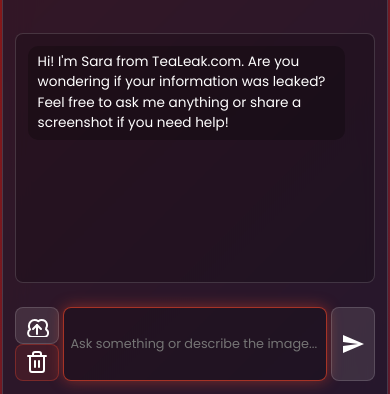
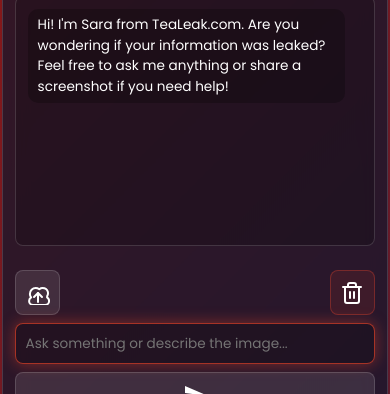
Before and after one commit to AppleLamps/tealeak, a website built with Vite: page index.html in a window 390 px wide. Shown: the part 204-598 px from the top of the page. Built offline with nearby package versions, Linux system fonts and the light colour scheme; no server answers.

Commit message:
Add files via upload

```diff
--- a/src/styles.css
+++ b/src/styles.css
@@ -344,19 +344,35 @@
     }
 
     #chat-form {
-        gap: 0.25rem;
-        flex-wrap: wrap;
+        gap: 0.5rem;
+        flex-direction: column;
+    }
+
+    #chat-form .button-row {
+        display: flex;
+        gap: 0.5rem;
+        justify-content: space-between;
     }
 
     #chat-input {
-        padding: 0.5rem;
-        font-size: 0.85rem;
+        padding: 0.75rem;
+        font-size: 0.9rem;
         min-width: 0;
+        order: 2;
     }
 
-    #send-button, #clear-chat-button, .file-upload-label {
-        padding: 0.4rem;
-        min-width: 44px; /* Touch target size */
+    .file-upload-label, #clear-chat-button {
+        order: 1;
+        padding: 0.75rem;
+        min-width: 48px;
+        flex: 0 0 auto;
+    }
+
+    #send-button {
+        order: 3;
+        padding: 0.75rem;
+        min-width: 48px;
+        align-self: stretch;
     }
 
     .disclaimer {
@@ -401,12 +417,18 @@
     }
 
     #chat-input {
-        padding: 0.4rem;
-        font-size: 0.8rem;
+        padding: 0.6rem;
+        font-size: 0.85rem;
     }
 
-    #send-button, #clear-chat-button, .file-upload-label {
-        padding: 0.35rem;
+    .file-upload-label, #clear-chat-button {
+        padding: 0.6rem;
+        min-width: 44px;
+    }
+
+    #send-button {
+        padding: 0.6rem;
+        min-width: 44px;
     }
 
     .disclaimer {
```
